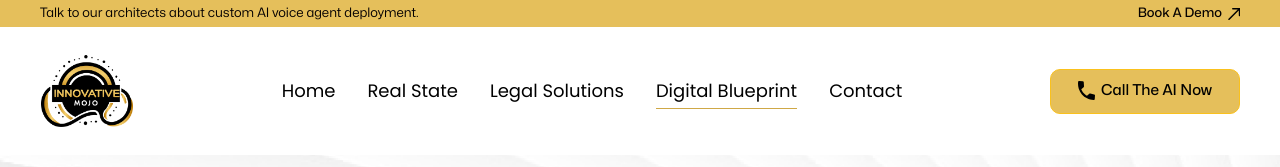
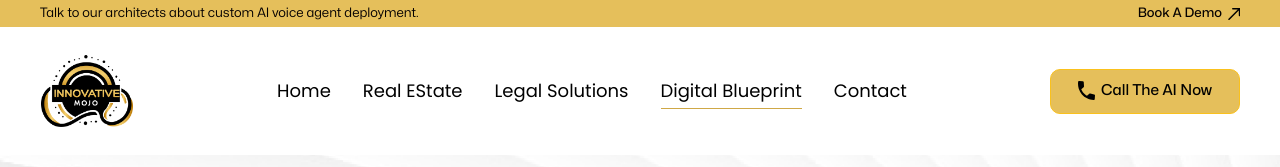
Before and after one commit to alihassamofficial/innovative-mojo-3.0, a Next.js app: page /digital-blueprint in a window 1280 px wide. Shown: the top 167 px of the page. Built offline with nearby package versions, Linux system fonts and the light colour scheme.

Commit message:
Fix typo in Navbar link label from "Real State" to "Real Estate"

```diff
--- a/src/components/Navbar/index.tsx
+++ b/src/components/Navbar/index.tsx
@@ -16,7 +16,7 @@ export default function Navbar() {
 
   const navLinks = [
     { label: "Home", href: "/" },
-    { label: "Real State", href: "/real-state" },
+    { label: "Real EState", href: "/real-estate" },
     { label: "Legal Solutions", href: "/legal-solutions" },
     { label: "Digital Blueprint", href: "/digital-blueprint" },
     { label: "Contact", href: "/contact" },
```
